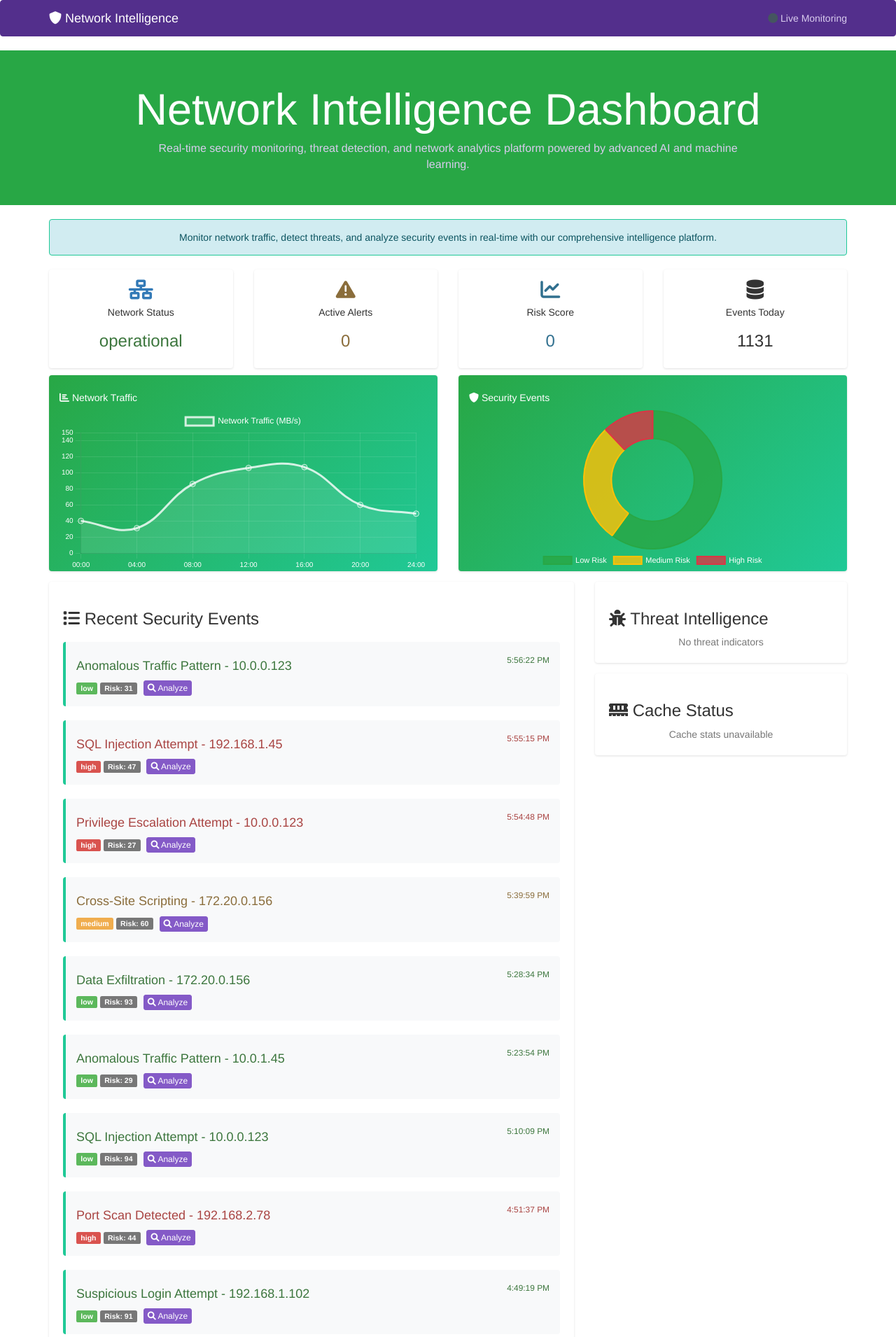
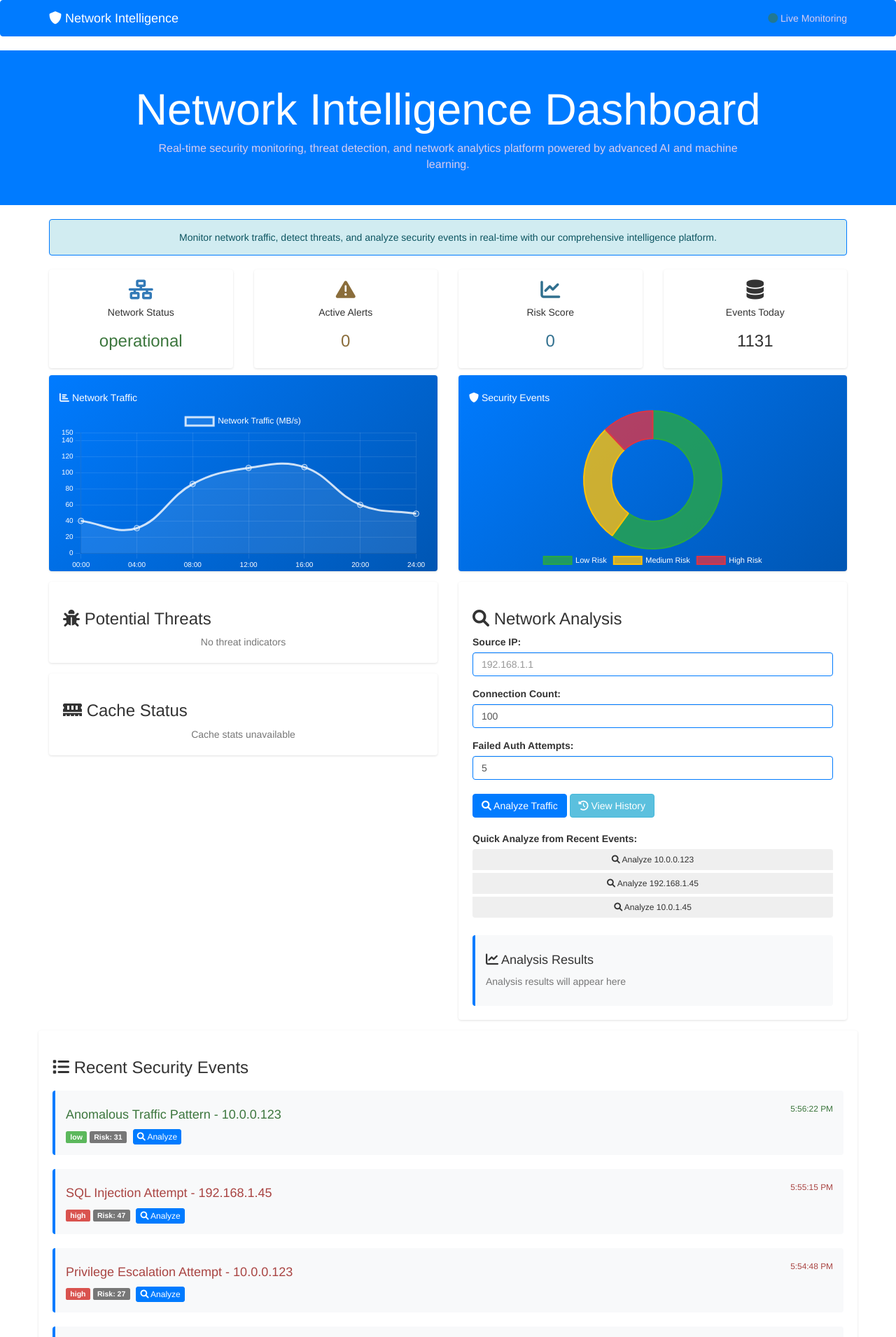
Before and after one commit to benjaminrust/network-intelligence-prod, a Flask app: page / in a window 1280 px wide. Shown: the top 1910 px of the page at 70% size. Run offline with Flask 3, Linux system fonts and the light colour scheme; data that the repository does not hold is empty; some libraries are stand-ins or nearby versions.

Commit message:
Blue Layout 2x2: Change banner to blue and reorganize layout - Threats left, Analysis right, both below graphs

```diff
--- a/templates/index.html
+++ b/templates/index.html
@@ -9,19 +9,19 @@
     <script src="https://cdn.jsdelivr.net/npm/chart.js"></script>
     <style>
         .jumbotron {
-            background: #28a745;
+            background: #007bff;
             color: white;
             padding: 30px 0;
             margin-bottom: 20px;
         }
         .jumbotron .btn-primary {
-            background-color: #20c997;
-            border-color: #20c997;
+            background-color: #0056b3;
+            border-color: #0056b3;
             margin-top: 20px;
             padding: 15px 30px;
         }
         .jumbotron .btn-primary:hover {
-            background-color: #1ea085;
+            background-color: #004085;
         }
         .jumbotron p {
             color: #d9ccee;
@@ -38,7 +38,7 @@
         }
         .alert-info {
             background-color: #d1ecf1;
-            border-color: #20c997;
+            border-color: #007bff;
             color: #0c5460;
         }
         .status-card {
@@ -55,7 +55,7 @@
             box-shadow: 0 10px 20px rgba(0,0,0,0.1);
         }
         .metric-card {
-            background: linear-gradient(135deg, #28a745 0%, #20c997 100%);
+            background: linear-gradient(135deg, #007bff 0%, #0056b3 100%);
             color: white;
             border-radius: 4px;
             padding: 15px;
@@ -86,7 +86,7 @@
         }
         .threat-indicator {
             background: #f8f9fa;
-            border: 1px solid #20c997;
+            border: 1px solid #007bff;
             border-radius: 4px;
             padding: 10px;
             margin: 5px 0;
@@ -96,7 +96,7 @@
             padding: 15px;
             background-color: #f8f9fa;
             border-radius: 4px;
-            border-left: 4px solid #20c997;
+            border-left: 4px solid #007bff;
         }
         .btn-clear {
             background-color: #6c757d;
@@ -112,26 +112,26 @@
             margin: 20px 0;
         }
         .form-control {
-            border-color: #845ac7;
+            border-color: #007bff;
         }
         .form-control:focus {
-            border-color: #532F8C;
-            box-shadow: 0 0 0 0.2rem rgba(83, 47, 140, 0.25);
+            border-color: #0056b3;
+            box-shadow: 0 0 0 0.2rem rgba(0, 123, 255, 0.25);
         }
         .btn-primary {
-            background-color: #845ac7;
-            border-color: #845ac7;
+            background-color: #007bff;
+            border-color: #007bff;
         }
         .btn-primary:hover {
-            background-color: #7646c1;
-            border-color: #7646c1;
+            background-color: #0056b3;
+            border-color: #0056b3;
         }
         .guidance-text {
             line-height: 1.6;
             font-size: 14px;
         }
         .guidance-text strong {
-            color: #532F8C;
+            color: #007bff;
             font-weight: 600;
         }
         .guidance-text ul {
@@ -148,8 +148,8 @@
             color: #28a745;
             margin-bottom: 15px;
         }        .navbar {
-            background-color: #532F8C !important;
-            border-color: #532F8C !important;
+            background-color: #007bff !important;
+            border-color: #007bff !important;
         }
         .navbar-brand {
             color: white !important;
@@ -235,24 +235,12 @@
             </div>
         </div>
 
-        <!-- Main Content -->
+        <!-- 2x2 Layout: Threats and Analysis Below Graphs -->
         <div class="row">
-            <!-- Recent Events -->
-            <div class="col-md-8">
+            <!-- Left Side: Potential Threats -->
+            <div class="col-md-6">
                 <div class="qa-section">
-                    <h3><i class="fas fa-list"></i> Recent Security Events</h3>
-                    <div id="events-list">
-                        <div class="text-center text-muted">
-                            <i class="fas fa-spinner fa-spin"></i> Loading events...
-                        </div>
-                    </div>
-                </div>
-            </div>
-
-            <!-- Threat Intelligence -->
-            <div class="col-md-4">
-                <div class="qa-section">
-                    <h3><i class="fas fa-bug"></i> Threat Intelligence</h3>
+                    <h3><i class="fas fa-bug"></i> Potential Threats</h3>
                     <div id="threat-indicators">
                         <div class="text-center text-muted">
                             <i class="fas fa-spinner fa-spin"></i> Loading threats...
@@ -270,15 +258,11 @@
                     </div>
                 </div>
             </div>
-        </div>
 
-        <!-- Network Analysis -->
-        <div class="row">
-            <div class="col-12">
+            <!-- Right Side: Analysis Entry Section -->
+            <div class="col-md-6">
                 <div class="qa-section">
                     <h3><i class="fas fa-search"></i> Network Analysis</h3>
-                    <div class="row">
-                        <div class="col-md-6">
                     <form id="traffic-analysis-form">
                         <div class="form-group">
                             <label for="source-ip">Source IP:</label>
@@ -307,14 +291,26 @@
                             </div>
                         </div>
                     </form>
-                        </div>
-                        <div class="col-md-6">
+
+                    <!-- Analysis Results -->
                     <div id="analysis-results">
                         <div class="answer-box">
                             <h4><i class="fas fa-chart-line"></i> Analysis Results</h4>
                             <p class="text-muted">Analysis results will appear here</p>
                         </div>
                     </div>
+                </div>
+            </div>
+        </div>
+
+        <!-- Recent Events Section -->
+        <div class="row">
+            <div class="col-12">
+                <div class="qa-section">
+                    <h3><i class="fas fa-list"></i> Recent Security Events</h3>
+                    <div id="events-list">
+                        <div class="text-center text-muted">
+                            <i class="fas fa-spinner fa-spin"></i> Loading events...
                         </div>
                     </div>
                 </div>
```
Lines whose indentation alone changed are shown as unchanged.
